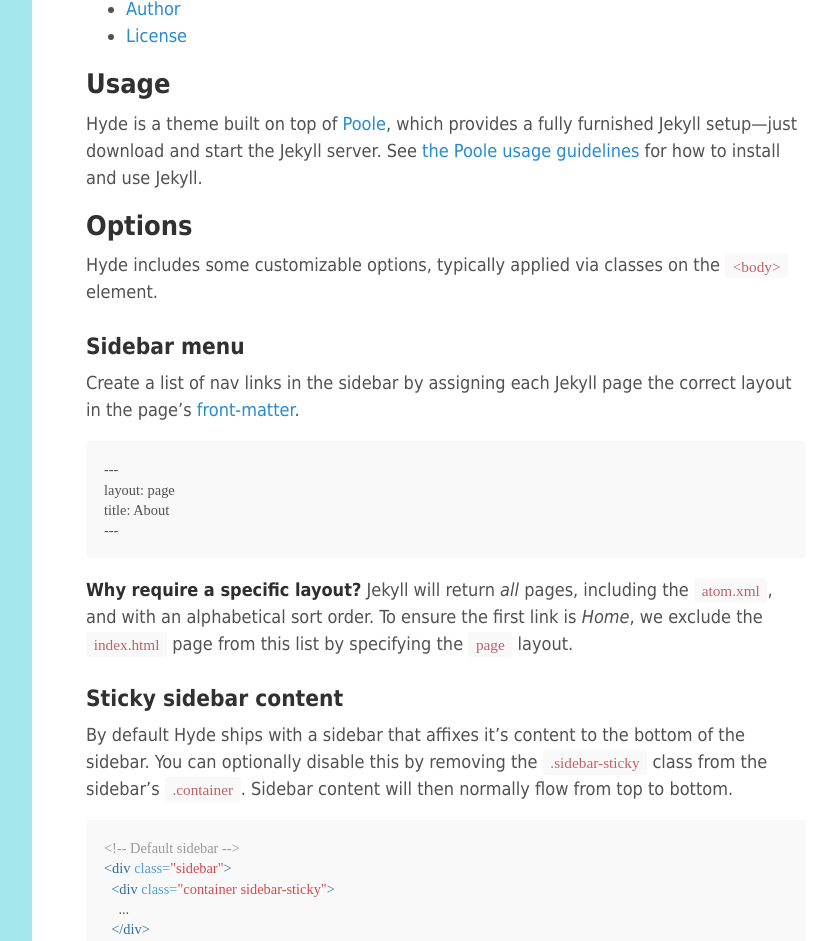
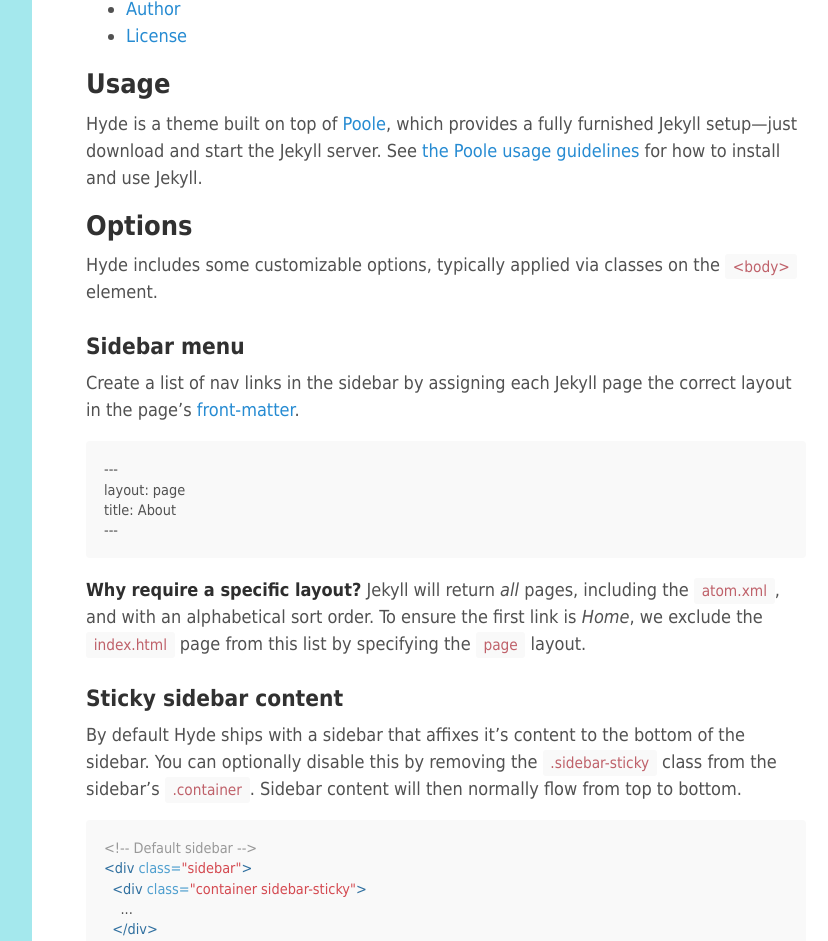
Before and after one commit to dotsandholes/dotsandholes.github.io, a Jekyll site: the page built from README 2.md, in a window 1280 px wide and 1400 px high, scrolled down 840 px. Shown: the top 941 px of the window, without its empty margins (328-1156 px from the left). Built offline with Jekyll 4.4.1, drawn with Linux system fonts in a browser that asks for light colours; our own code applies the rules of GitHub Pages for plain Markdown files.

Commit message:
Update poole.css

```diff
--- a/public/css/poole.css
+++ b/public/css/poole.css
@@ -48,7 +48,7 @@ body {
 }
 
 html {
-  font-family: "Lucida Sans Unicode", "Lucida Grand", sans-serif;
+  font-family: Tahoma, Geneva, sans-serif;
   font-size: 16px;
   line-height: 1.5;
 }
@@ -151,7 +151,7 @@ abbr[title] {
 /* Code */
 code,
 pre {
-  font-family: "Lucida Grand", bold;
+  font-family: "Tahoma", bold;
 }
 code {
   padding: .25em .5em;
@@ -191,7 +191,7 @@ pre code {
 
 /* Gist via GitHub Pages */
 .gist .gist-file {
-  font-family: "Lucida Sans Unicode", "Lucida Grande", sans-serif !important;
+  font-family: Tahoma, Geneva, sans-serif !important;
 }
 .gist .markdown-body {
   padding: 15px;
@@ -390,7 +390,7 @@ tbody tr:nth-child(odd) th {
   overflow: hidden; /* clearfix */
   margin-left: -1rem;
   margin-right: -1rem;
-  font-family: "Lucida Sans Unicode", "Lucida Grande", sans-serif;
+  font-family: Tahoma, Geneva, sans-serif;
   color: #ccc;
   text-align: center;
 }
```
